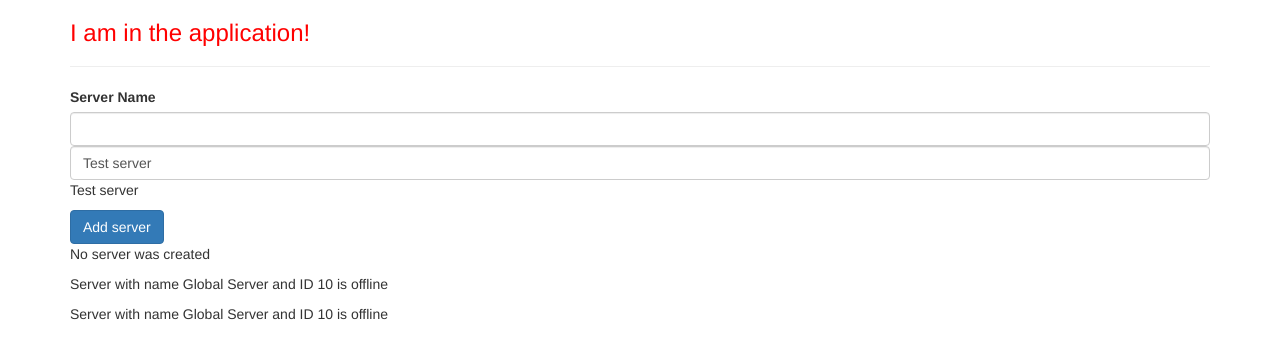
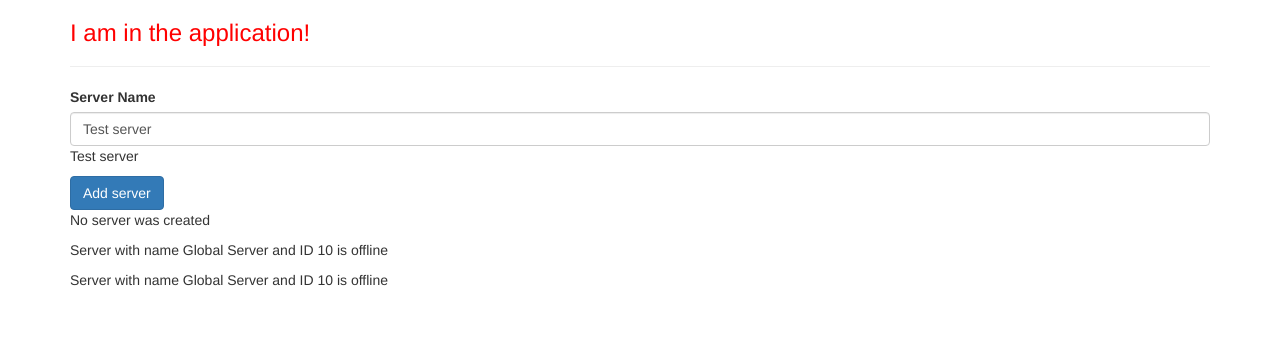
Before and after one commit to LeoIta/MyFirstApp, an Angular app: page / in a window 1280 px wide. Shown: the top 358 px of the page. Built offline with nearby package versions, Linux system fonts and the light colour scheme.

Commit message:
Combining all Forms of Databinding

```diff
--- a/src/app/servers/servers.component.html
+++ b/src/app/servers/servers.component.html
@@ -1,8 +1,4 @@
 <label>Server Name</label>
-<input
-    type="text"
-    class="form-control"
-    (input) ="onUpdateServerName($event)">
 <input
     type="text"
     class="form-control"
--- a/src/app/servers/servers.component.ts
+++ b/src/app/servers/servers.component.ts
@@ -19,7 +19,7 @@
   }
 
 onCreateServer(){
-  this.serverCreationStatus = "server was created";
+  this.serverCreationStatus = "server was created! Name is " + this.serverName;
 }
 
 onUpdateServerName(event :any){
```
